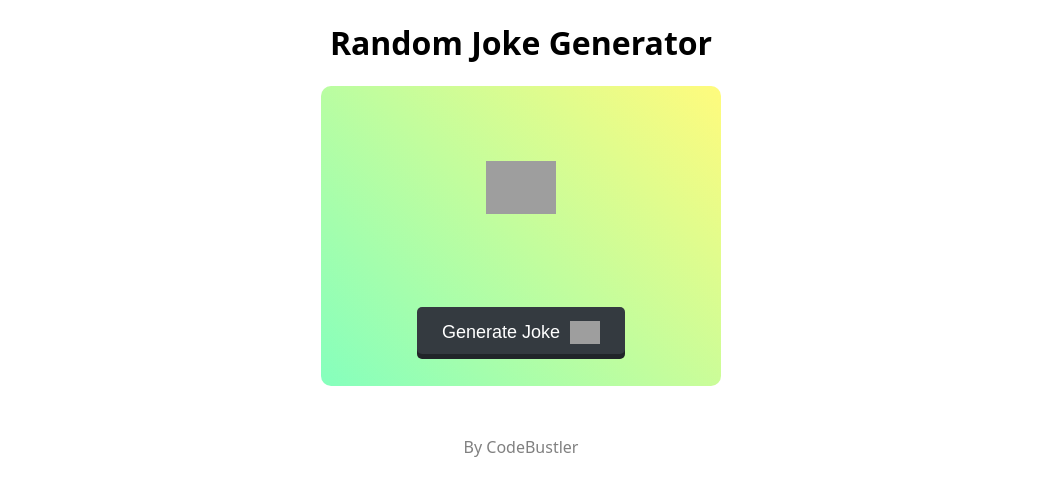
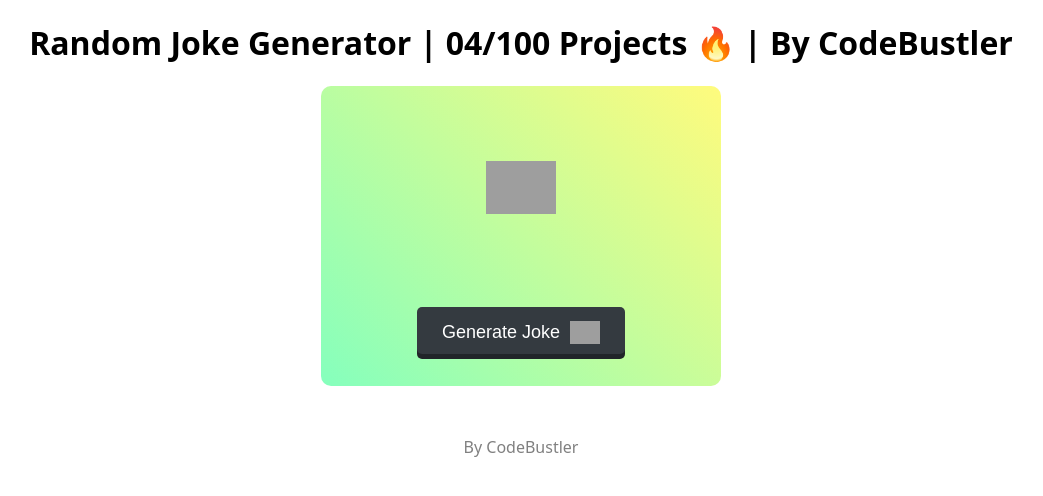
Before and after one commit to CodeBustler/random-joke-generator, a plain HTML site: page index.html in a window 1280 px wide. Shown: the whole page, without its empty margins (119-1162 px from the left). Drawn offline with Linux system fonts and the light colour scheme; grey boxes are pictures that could not be loaded.

Commit message:
1 file modified

```diff
--- a/index.html
+++ b/index.html
@@ -7,7 +7,7 @@
     <link rel="stylesheet" href="styles.css" />
   </head>
   <body>
-    <h1>Random Joke Generator</h1>
+    <h1>Random Joke Generator | 04/100 Projects 🔥 | By CodeBustler</h1>
     <main class="container">
       <div id="joke">
         <img
```
